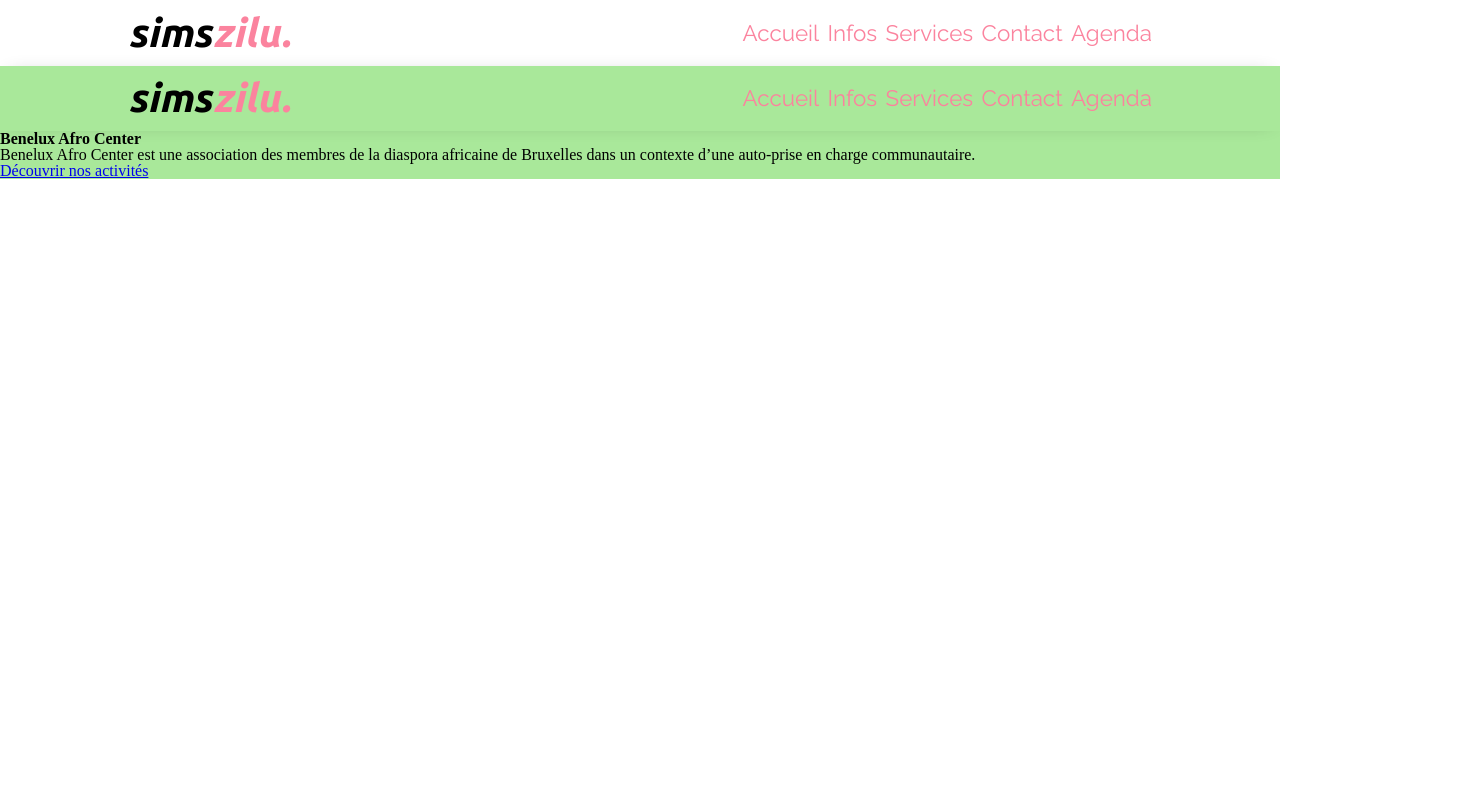
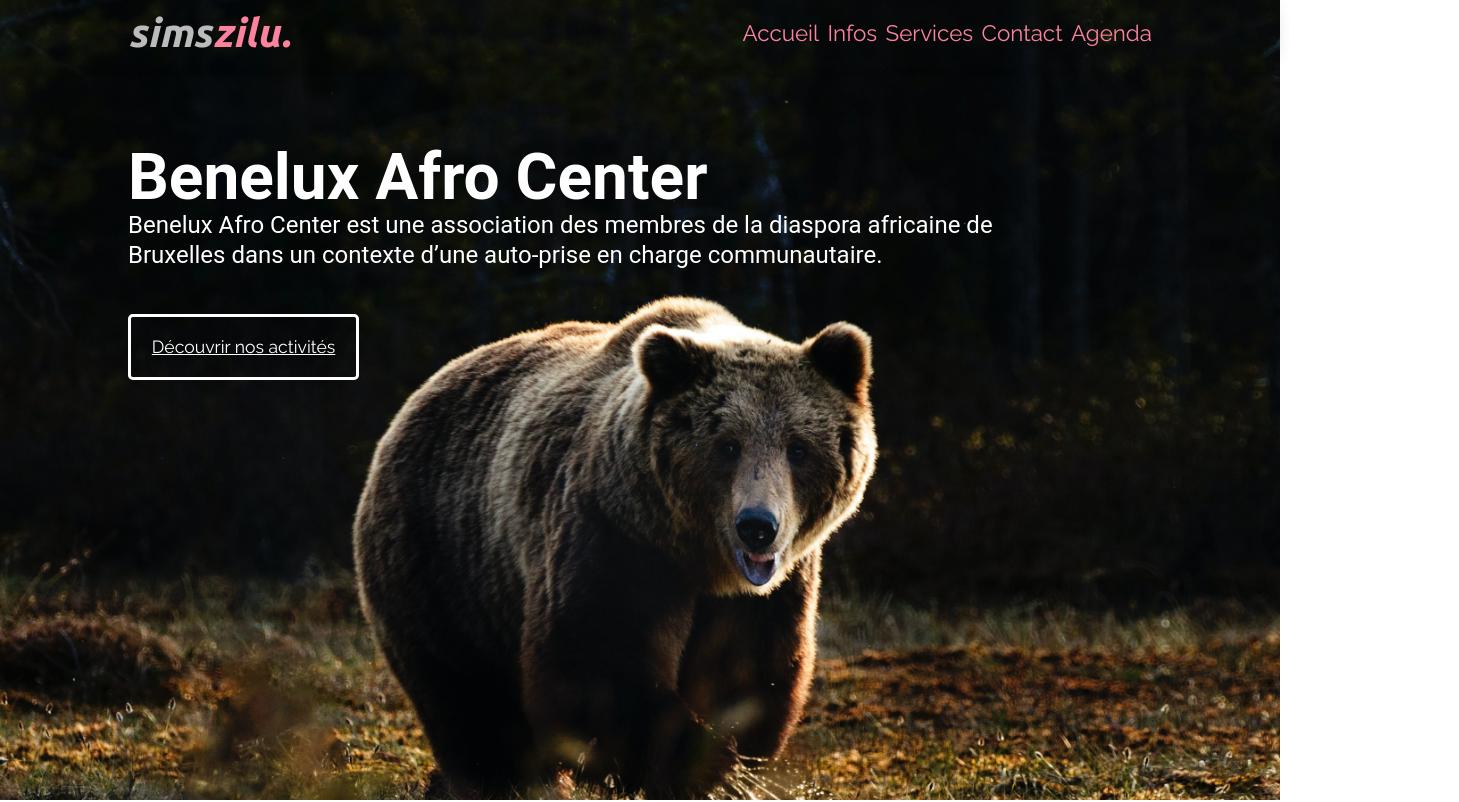
Before and after one commit to ExcaliburSims/portfolioNextJS, a Next.js app: page /Main in a window 1280 px wide. Shown: the top 802 px of the page, 1459 px wide, since content can reach past the window. Built offline with nearby package versions, Linux system fonts and the light colour scheme.

Commit message:
feat: fix

```diff
--- a/pages/_app.js
+++ b/pages/_app.js
@@ -5,7 +5,6 @@ function MyApp({ Component, pageProps }) {
 
   return (
     <>
-      <Header />
       <Component {...pageProps} />
     </>
   )
--- a/pages/index.js
+++ b/pages/index.js
@@ -2,6 +2,7 @@ import Head from 'next/head'
 import Image from 'next/image'
 import Header from '../components/Header'
 import styles from '../styles/Home.module.scss'
+import Main from './Main'
 
 export default function Home() {
   return (
@@ -10,6 +11,7 @@ export default function Home() {
         <title>SimsZilu | Developper Fullstack</title>
         <link rel='icon' href='/favicon.ico'/>
       </Head>
+      <Main />
     </div>
   )
 }
--- a/styles/Header.module.scss
+++ b/styles/Header.module.scss
@@ -17,7 +17,7 @@
     font-size: 2.5rem;
     a{
       text-decoration: none;
-      color: $textNoir-900;
+      color: $textNoir-300;
     }
     span{
       color: $couleur1;
--- a/styles/Home.module.scss
+++ b/styles/Home.module.scss
@@ -1,135 +1,69 @@
+@import './Mixin_style.scss';
+
 .container {
-  margin: 0;
-  background-color: rgb(169, 232, 154);
+  background-image: url('../public/assets/ours.jpg');
+  height: 100vh;
+  background-size: cover;
+  color: $couleur6;
+  /* .sectionHome {
+    background-color: $couleur5;
+    max-width: 76%;
+    margin: 0 auto;
   }
-.body{
-  background-color: #0070f3;
-  height: 100vh;
-  max-width: 70%;
+    position: relative;
+    height: 45rem;
+    background-image: url('/public/assets/ours.jpg');
+
+    img {
+        object-fit: cover;
+        width: 100%;
+        height: 100%;
+    }*/
+    .presentationCard_comment {
+        //background-color: red;
+        position: absolute;
+        top: 0;
+        width: 100%;
+        height: 100%;
+        padding: 2% 7%;
+        //background: linear-gradient(86.84deg, rgba(35, 160, 220, 0.63) 3.43%, rgba(35, 160, 220, 0) 74.9%);
+        display: flex;
+        justify-content: flex-start;
+        align-items: center;
+
+        div {
+            width: 70%;
+            height: 70%;
+            padding: 0 3%;
+
+            h1 {
+                font-family: 'Roboto',
+                    sans-serif;
+                font-size: 4rem;
+                color: white;
+                font-weight: 700;
             }
 
-.main {
-  min-height: 100vh;
-  padding: 4rem 0;
-  flex: 1;
-  display: flex;
-  flex-direction: column;
-  justify-content: center;
-  align-items: center;
+            p {
+                font-family: 'Roboto',
+                    sans-serif;
+                color: white;
+                font-size: 24px;
+                line-height: 30px;
+                margin: 0;
             }
 
-.footer {
-  display: flex;
-  flex: 1;
-  padding: 2rem 0;
-  border-top: 1px solid #eaeaea;
-  justify-content: center;
-  align-items: center;
+            a {
+                @include button;
+                padding: 1.3rem;
+                margin: 5% 3% 5% 0;
+                color: white;
+                border: solid 3px white;
+                background-color: rgba(255, 255, 255, 0);
+                display: block;
+                // border-radius: 0 10px 0 10px;
             }
-
-.footer a {
-  display: flex;
-  justify-content: center;
-  align-items: center;
-  flex-grow: 1;
-}
-
-.title a {
-  color: #0070f3;
-  text-decoration: none;
-}
-
-.title a:hover,
-.title a:focus,
-.title a:active {
-  text-decoration: underline;
-}
-
-.title {
-  margin: 0;
-  line-height: 1.15;
-  font-size: 4rem;
-}
-
-.title,
-.description {
-  text-align: center;
-}
-
-.description {
-  margin: 4rem 0;
-  line-height: 1.5;
-  font-size: 1.5rem;
-}
-
-.code {
-  background: #fafafa;
-  border-radius: 5px;
-  padding: 0.75rem;
-  font-size: 1.1rem;
-  font-family: Menlo, Monaco, Lucida Console, Liberation Mono, DejaVu Sans Mono,
-    Bitstream Vera Sans Mono, Courier New, monospace;
-}
-
-.grid {
-  display: flex;
-  align-items: center;
-  justify-content: center;
-  flex-wrap: wrap;
-  max-width: 800px;
-}
-
-.card {
-  margin: 1rem;
-  padding: 1.5rem;
-  text-align: left;
-  color: inherit;
-  text-decoration: none;
-  border: 1px solid #eaeaea;
-  border-radius: 10px;
-  transition: color 0.15s ease, border-color 0.15s ease;
-  max-width: 300px;
-}
-
-.card:hover,
-.card:focus,
-.card:active {
-  color: #0070f3;
-  border-color: #0070f3;
-}
-
-.card h2 {
-  margin: 0 0 1rem 0;
-  font-size: 1.5rem;
-}
-
-.card p {
-  margin: 0;
-  font-size: 1.25rem;
-  line-height: 1.5;
-}
-
-.logo {
-  height: 1em;
-  margin-left: 0.5rem;
-}
-
-@media (max-width: 600px) {
-  .grid {
-    width: 100%;
-    flex-direction: column;
         }
     }
 
-@media (prefers-color-scheme: dark) {
-  .card,
-  .footer {
-    border-color: #222;
 }
-  .code {
-    background: #111;
-  }
-  .logo img {
-    filter: invert(1);
-  }
-}
--- a/styles/Mixin_style.scss
+++ b/styles/Mixin_style.scss
@@ -6,7 +6,7 @@ $couleur3:#1fc586;
 $couleur4:#2eb1ed;
 $couleur5:#cc3a3b;
 $couleur6:#f8f8f8;
-$couleur6:#0000;
+$couleur67:#0000;
 
 //
 $fondSombre:#100f1d;
```
Also changed, not shown: pages/Home.jsx (deleted, +0 -13 lines). Lines whose indentation alone changed are shown as unchanged.
